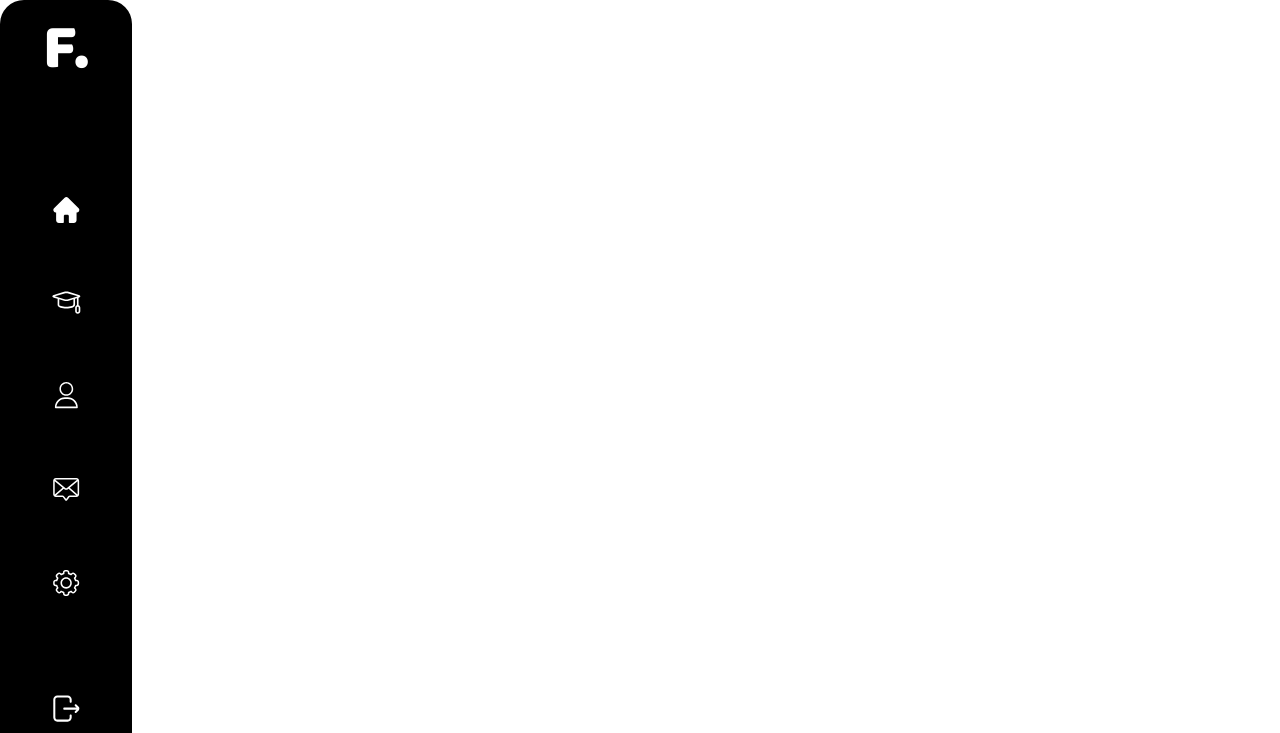
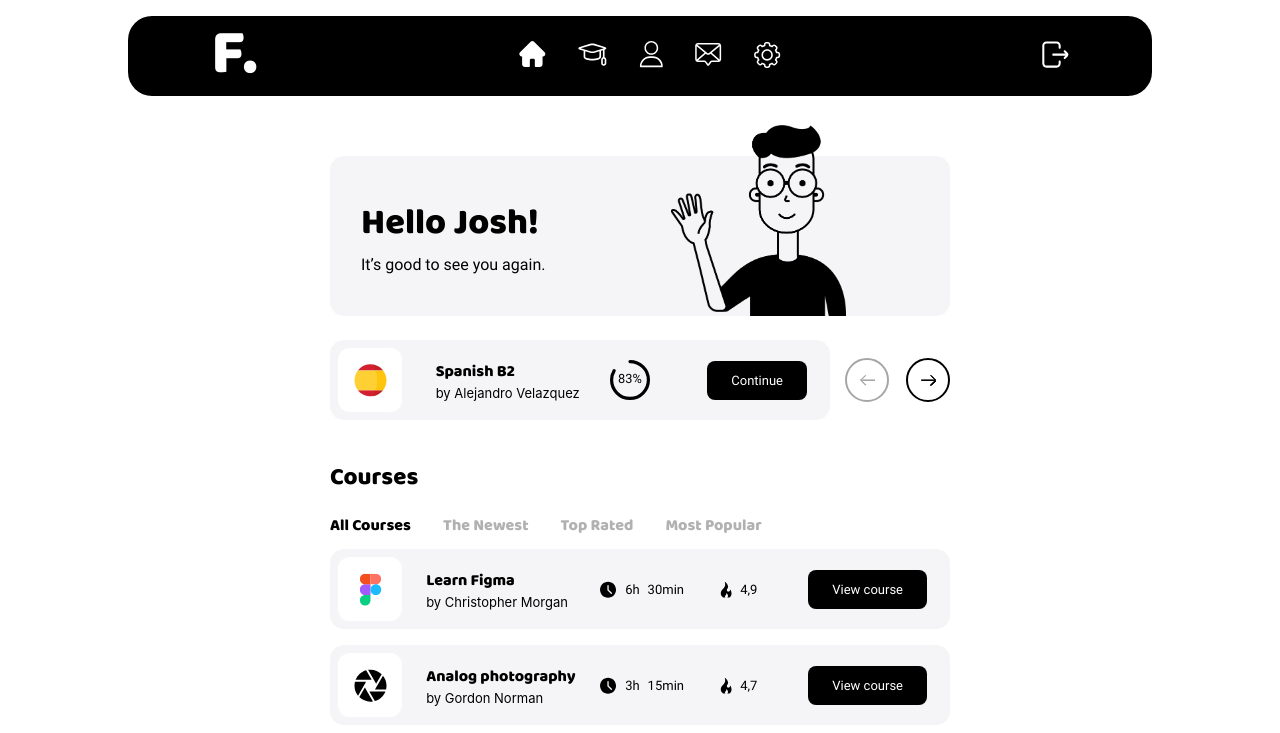
Before and after one commit to Taraskiiin/react-sc, a React (Create React App) app: page / in a window 1280 px wide. Shown: the top 733 px of the page. Built offline with nearby package versions, Linux system fonts and the light colour scheme.

Commit message:
refactor: added LeftPart template component

```diff
--- a/src/App.js
+++ b/src/App.js
@@ -1,6 +1,4 @@
-import Banner from './components/atoms/Banner';
-import CoursesCarousel from './components/organisms/CoursesCarousel';
-import CoursesList from './components/organisms/CoursesList';
+import LeftPart from './components/templates/LeftPart';
 import Navigation from './components/organisms/Navigation';
 import styled from 'styled-components';
 
@@ -11,9 +9,15 @@ const AppStyled = styled.div`
 	display: grid;
 	grid-template-columns: repeat(3, 1fr);
 
-	.left-part {
-		padding-top: 24px;
-		max-width: 620px;
+	@media (max-width: 1440px) {
+		max-width: 1024px;
+		grid-template-columns: repeat(1, 620px);
+		padding: 16px;
+		justify-content: center;
+	}
+
+	@media (max-width: 1024px) {
+		padding: 0;
 	}
 `;
 
@@ -21,11 +25,7 @@ function App() {
 	return (
 		<AppStyled>
 			<Navigation />
-			<div className='left-part'>
-				<Banner />
-				<CoursesCarousel />
-				<CoursesList />
-			</div>
+			<LeftPart />
 		</AppStyled>
 	);
 }
--- a/src/components/organisms/Navigation.js
+++ b/src/components/organisms/Navigation.js
@@ -48,9 +48,32 @@ const NavigationStyled = styled.div`
 		gap: 64px;
 
 		& > a {
-			text-decoration: none;'
+			text-decoration: none;
 		}
 	}
+
+	@media (max-width: 1440px) {
+		position: fixed;
+		z-index: 100;
+		top: 16px;
+		margin: 0 auto;
+		flex-direction: row;
+		justify-content: space-around;
+		align-items: center;
+		padding: 0;
+		width: 1024px;
+		height: 80px;
+
+		& > nav {
+		flex-direction: row;
+		gap: 32px;
+	}
+
+	@media (max-width: 1024px) {
+		width: 100%;
+		border-radius: 0;
+		margin: 0;
+		top: 0;
 `;
 
 export default function Navigation() {
--- a/src/components/templates/LeftPart.js
+++ b/src/components/templates/LeftPart.js
@@ -0,0 +1,25 @@
+import Banner from '../atoms/Banner';
+import CoursesCarousel from '../organisms/CoursesCarousel';
+import CoursesList from '../organisms/CoursesList';
+import styled from 'styled-components';
+import React from 'react';
+
+const LeftPartStyled = styled.div`
+	padding-top: 24px;
+	max-width: 620px;
+
+	@media (max-width: 1440px) {
+		padding-top: 140px;
+		margin: auto;
+	}
+`;
+
+export default function LeftPart() {
+	return (
+		<LeftPartStyled>
+			<Banner />
+			<CoursesCarousel />
+			<CoursesList />
+		</LeftPartStyled>
+	);
+}
```
Also changed, not shown: src/components/atoms/InProgressBanner.js (added, +38 -0 lines).
